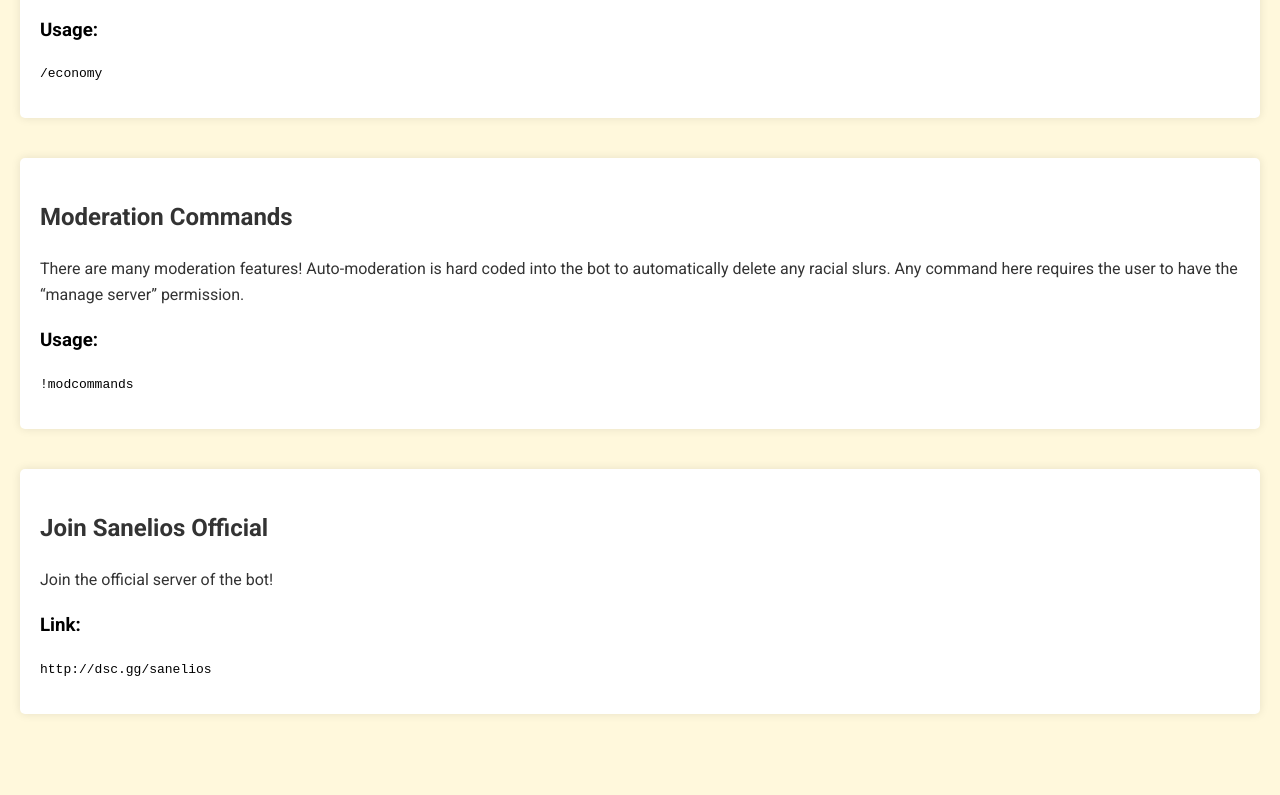
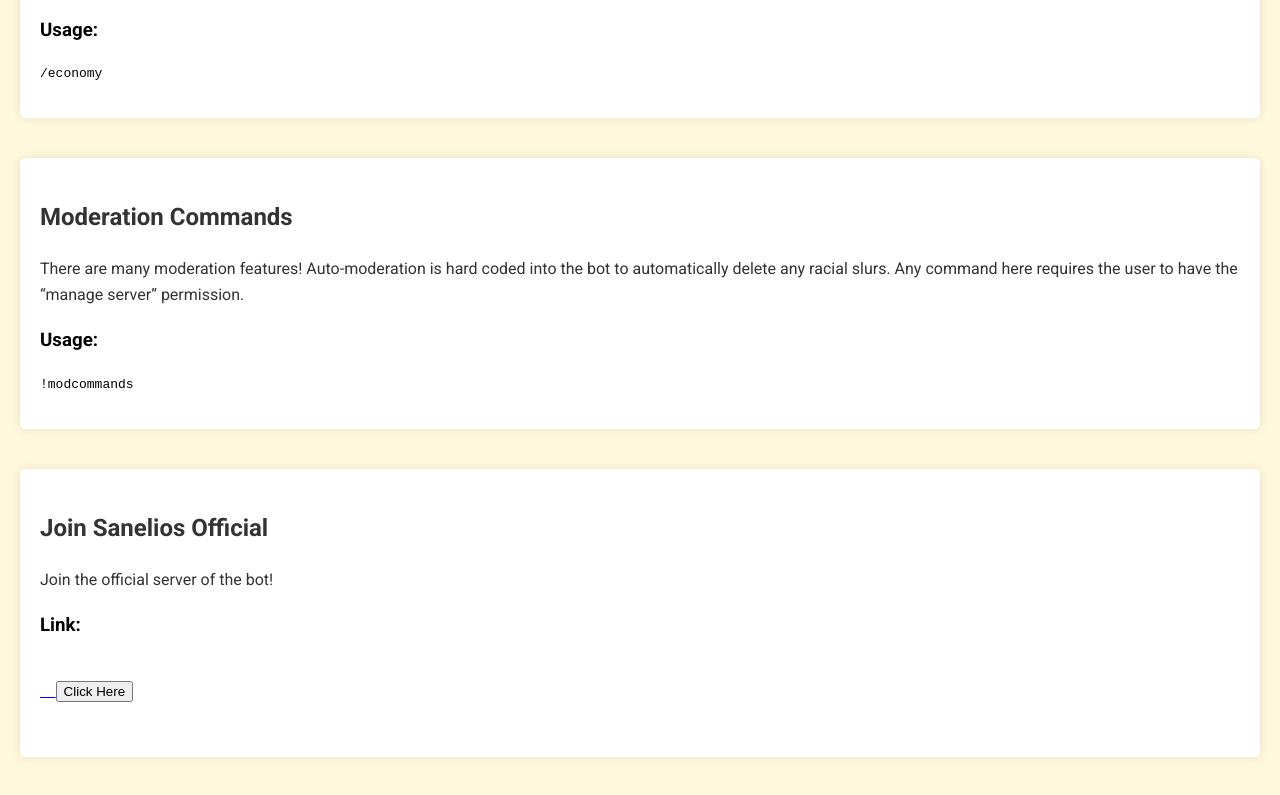
Before and after one commit to sadwavecodesyt/saneliosbot, a plain HTML site: page index.html in a window 1280 px wide. Shown: the part 938-1733 px from the top of the page. Before the commit the page ends 1712 px from the top, so only its background shows below. Drawn offline with Linux system fonts and the light colour scheme.

Commit message:
Update index.html

```diff
--- a/index.html
+++ b/index.html
@@ -182,7 +182,10 @@ href="#command5">Join the Discord</a></li>
             <h2>Join Sanelios Official</h2>
             <p>Join the official server of the bot!</p>
             <h3>Link:</h3>
-            <pre><code>http://dsc.gg/sanelios</code></pre>
+            <pre><code><a href="http:://dsc.gg/sanelios">
+  <button>Click Here</button>
+</a>
+</code></pre>
         </section>
 
     </main>
```
